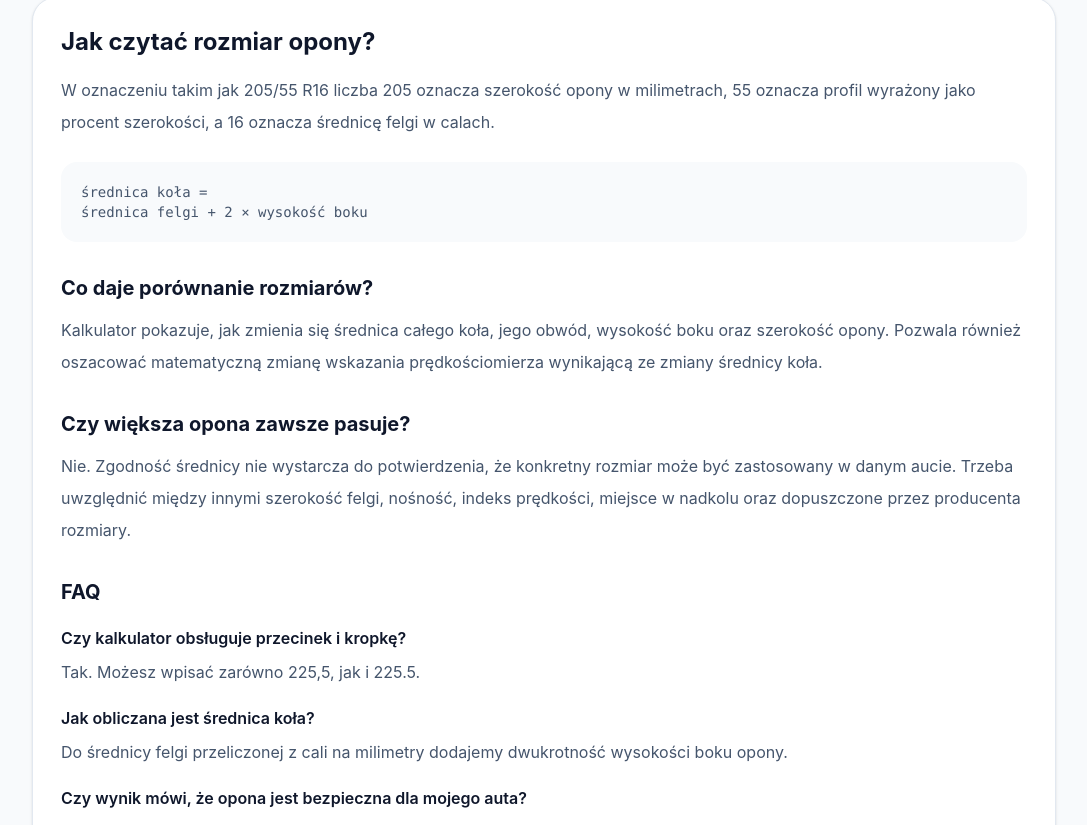
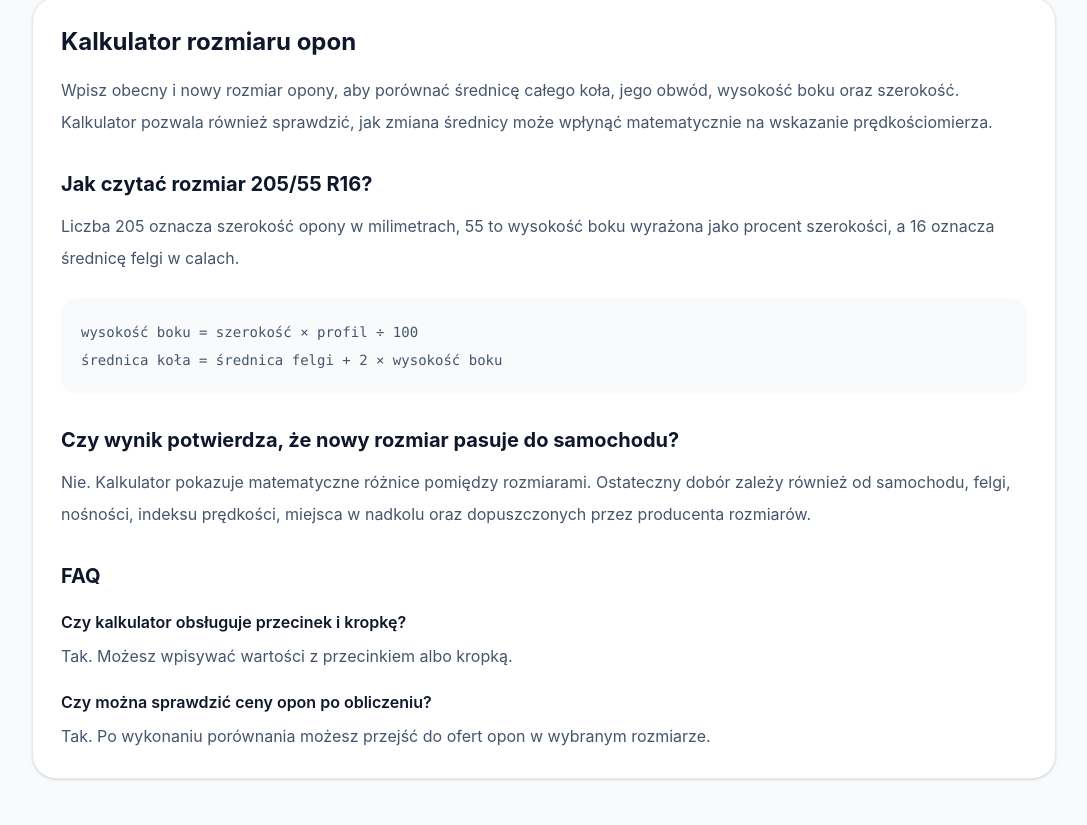
Before and after one commit to KondziK2504/policzdobrze, a Next.js app: page /motoryzacja/opony in a window 1280 px wide. Shown: the part 1695-2520 px from the top of the page, without its empty margins (96-1183 px from the left). Built offline with nearby package versions, Linux system fonts and the light colour scheme.

Commit message:
Dodanie afiliacji Ceneo do kalkulatora opon

```diff
--- a/src/app/motoryzacja/opony/page.tsx
+++ b/src/app/motoryzacja/opony/page.tsx
@@ -3,6 +3,7 @@
 import { useState } from "react";
 import CalculatorLayout from "@/components/CalculatorLayout";
 import CalculatorTracker from "@/components/CalculatorTracker";
+import AffiliateButton from "@/components/AffiliateButton";
 import { parseNumber } from "@/lib/number";
 
 function formatNumber(value: number, digits = 1) {
@@ -33,6 +34,17 @@ function calculateWheel(
     totalDiameter,
     circumference,
   };
+}
+
+function buildCeneoUrl(
+  width: number,
+  profile: number,
+  rim: number,
+) {
+  const search = `${width} ${profile} r${rim}`
+    .replace(/\s+/g, "+");
+
+  return `https://www.ceneo.pl/Opony_osobowe;szukaj-opony+${search}#crid=809544&pid=31174`;
 }
 
 export default function OponyPage() {
@@ -136,6 +148,15 @@ export default function OponyPage() {
       sidewallDifference / 2;
   }
 
+  const ceneoUrl =
+    validReplacement
+      ? buildCeneoUrl(
+          replacement.width,
+          replacement.profile,
+          replacement.rim,
+        )
+      : "#";
+
   function handleCalculate() {
     if (!valid) {
       setCalculated(false);
@@ -237,8 +258,6 @@ export default function OponyPage() {
 
       <div className="mx-auto max-w-5xl">
 
-        {/* DANE */}
-
         <div className="grid gap-8 lg:grid-cols-2">
 
           {/* OBECNA OPONA */}
@@ -262,7 +281,6 @@ export default function OponyPage() {
               </div>
 
             </div>
-
 
             <div className="mt-7 grid gap-4 sm:grid-cols-3">
 
@@ -290,9 +308,7 @@ export default function OponyPage() {
                   </span>
 
                 </div>
-
               </div>
-
 
               <div>
                 <label className="mb-2 block text-sm font-semibold">
@@ -318,9 +334,7 @@ export default function OponyPage() {
                   </span>
 
                 </div>
-
               </div>
-
 
               <div>
                 <label className="mb-2 block text-sm font-semibold">
@@ -346,11 +360,9 @@ export default function OponyPage() {
                   </span>
 
                 </div>
-
               </div>
 
             </div>
-
 
             <div className="mt-5 rounded-2xl bg-slate-50 p-4 text-center">
 
@@ -359,9 +371,7 @@ export default function OponyPage() {
               </div>
 
               <div className="mt-1 text-2xl font-black">
-                {current.width > 0 &&
-                current.profile > 0 &&
-                current.rim > 0
+                {validCurrent
                   ? `${current.width}/${current.profile} R${current.rim}`
                   : "—"}
               </div>
@@ -393,7 +403,6 @@ export default function OponyPage() {
 
             </div>
 
-
             <div className="mt-7 grid gap-4 sm:grid-cols-3">
 
               <div>
@@ -420,9 +429,7 @@ export default function OponyPage() {
                   </span>
 
                 </div>
-
               </div>
-
 
               <div>
                 <label className="mb-2 block text-sm font-semibold">
@@ -448,9 +455,7 @@ export default function OponyPage() {
                   </span>
 
                 </div>
-
               </div>
-
 
               <div>
                 <label className="mb-2 block text-sm font-semibold">
@@ -476,11 +481,9 @@ export default function OponyPage() {
                   </span>
 
                 </div>
-
               </div>
 
             </div>
-
 
             <div className="mt-5 rounded-2xl bg-blue-50 p-4 text-center">
 
@@ -489,9 +492,7 @@ export default function OponyPage() {
               </div>
 
               <div className="mt-1 text-2xl font-black text-blue-700">
-                {replacement.width > 0 &&
-                replacement.profile > 0 &&
-                replacement.rim > 0
+                {validReplacement
                   ? `${replacement.width}/${replacement.profile} R${replacement.rim}`
                   : "—"}
               </div>
@@ -507,20 +508,15 @@ export default function OponyPage() {
 
         <div className="mt-8 rounded-3xl border border-slate-200 bg-white p-7 shadow-sm">
 
-          <div className="max-w-2xl">
-
           <h2 className="text-xl font-bold">
             Wskazanie prędkościomierza
           </h2>
 
-            <p className="mt-2 text-sm leading-6 text-slate-500">
+          <p className="mt-2 max-w-2xl text-sm leading-6 text-slate-500">
             Opcjonalnie podaj prędkość widoczną na liczniku,
             aby sprawdzić orientacyjną rzeczywistą prędkość
             po zmianie rozmiaru koła.
           </p>
-
-          </div>
-
 
           <div className="mt-6 max-w-sm">
 
@@ -558,7 +554,6 @@ export default function OponyPage() {
               Porównaj rozmiary
             </button>
 
-
             <button
               type="button"
               onClick={handleExample}
@@ -566,7 +561,6 @@ export default function OponyPage() {
             >
               Wypełnij przykładem
             </button>
-
 
             <button
               type="button"
@@ -626,8 +620,6 @@ export default function OponyPage() {
 
             <div className="mt-7">
 
-              {/* GŁÓWNY WYNIK */}
-
               <div
                 className={
                   Math.abs(diameterDifferencePercent) <= 3
@@ -663,8 +655,6 @@ export default function OponyPage() {
 
               </div>
 
-
-              {/* PARAMETRY */}
 
               <div className="mt-4 grid gap-4 sm:grid-cols-2 lg:grid-cols-4">
 
@@ -734,14 +724,11 @@ export default function OponyPage() {
               </div>
 
 
-              {/* SZCZEGÓŁOWE RÓŻNICE */}
-
               <div className="mt-4 rounded-2xl bg-white/10 p-5">
 
                 <div className="text-sm font-semibold text-white">
                   Szczegóły zmiany
                 </div>
-
 
                 <div className="mt-3 divide-y divide-white/10">
 
@@ -813,8 +800,6 @@ export default function OponyPage() {
               </div>
 
 
-              {/* PRĘDKOŚĆ */}
-
               {speed > 0 && (
 
                 <div className="mt-4 rounded-2xl bg-blue-500/10 p-5">
@@ -838,7 +823,52 @@ export default function OponyPage() {
               )}
 
 
-              {/* KOPIOWANIE */}
+              {/* CENEO */}
+
+              <div className="mt-6 rounded-2xl border border-blue-400/20 bg-blue-400/5 p-5">
+
+                <div className="flex items-start gap-3">
+
+                  <div className="text-2xl">
+                    🛞
+                  </div>
+
+                  <div className="flex-1">
+
+                    <div className="font-bold">
+                      Szukasz opon w rozmiarze{" "}
+                      {replacement.width}/{replacement.profile} R
+                      {replacement.rim}?
+                    </div>
+
+                    <p className="mt-2 text-sm leading-6 text-slate-400">
+                      Sprawdź dostępne oferty i porównaj ceny opon
+                      w tym rozmiarze.
+                    </p>
+
+                  </div>
+
+                </div>
+
+
+                <div className="mt-4">
+
+                  <AffiliateButton
+                    calculator="opony"
+                    partner="ceneo"
+                    href={ceneoUrl}
+                  >
+                    Sprawdź ceny opon
+                  </AffiliateButton>
+
+                </div>
+
+                <p className="mt-3 text-center text-xs text-slate-500">
+                  Link partnerski Ceneo.
+                </p>
+
+              </div>
+
 
               <button
                 type="button"
@@ -851,8 +881,6 @@ export default function OponyPage() {
               </button>
 
 
-              {/* OSTRZEŻENIE */}
-
               <div className="mt-5 rounded-2xl border border-amber-400/20 bg-amber-400/5 p-5">
 
                 <div className="font-semibold text-amber-200">
@@ -860,11 +888,12 @@ export default function OponyPage() {
                 </div>
 
                 <p className="mt-2 text-sm leading-6 text-slate-400">
-                  Kalkulator porównuje wyłącznie parametry geometryczne
-                  rozmiarów opon. Nie potwierdza, że dany rozmiar jest
-                  dopuszczony do konkretnego samochodu. Przed zmianą
-                  rozmiaru sprawdź zalecenia producenta pojazdu, felgi
-                  i opony oraz wymagania dotyczące homologacji.
+                  Kalkulator porównuje parametry geometryczne
+                  rozmiarów opon. Nie potwierdza, że dany rozmiar
+                  jest dopuszczony do konkretnego samochodu.
+                  Przed zmianą rozmiaru sprawdź zalecenia producenta
+                  pojazdu, felgi i opony oraz wymagania dotyczące
+                  homologacji.
                 </p>
 
               </div>
@@ -881,48 +910,45 @@ export default function OponyPage() {
         <div className="mt-10 rounded-3xl border border-slate-200 bg-white p-7 shadow-sm">
 
           <h2 className="text-2xl font-bold">
-            Jak czytać rozmiar opony?
+            Kalkulator rozmiaru opon
           </h2>
 
           <p className="mt-4 leading-8 text-slate-600">
-            W oznaczeniu takim jak 205/55 R16 liczba 205 oznacza
-            szerokość opony w milimetrach, 55 oznacza profil wyrażony
-            jako procent szerokości, a 16 oznacza średnicę felgi
-            w calach.
+            Wpisz obecny i nowy rozmiar opony, aby porównać
+            średnicę całego koła, jego obwód, wysokość boku
+            oraz szerokość. Kalkulator pozwala również sprawdzić,
+            jak zmiana średnicy może wpłynąć matematycznie na
+            wskazanie prędkościomierza.
           </p>
 
 
-          <div className="mt-6 rounded-2xl bg-slate-50 p-5 font-mono text-sm text-slate-600">
+          <h3 className="mt-8 text-xl font-bold">
+            Jak czytać rozmiar 205/55 R16?
+          </h3>
 
-            średnica koła =
+          <p className="mt-3 leading-8 text-slate-600">
+            Liczba 205 oznacza szerokość opony w milimetrach,
+            55 to wysokość boku wyrażona jako procent szerokości,
+            a 16 oznacza średnicę felgi w calach.
+          </p>
+
+
+          <div className="mt-6 rounded-2xl bg-slate-50 p-5 font-mono text-sm leading-7 text-slate-600">
+            wysokość boku = szerokość × profil ÷ 100
             <br />
-            średnica felgi + 2 × wysokość boku
-
+            średnica koła = średnica felgi + 2 × wysokość boku
           </div>
 
 
           <h3 className="mt-8 text-xl font-bold">
-            Co daje porównanie rozmiarów?
+            Czy wynik potwierdza, że nowy rozmiar pasuje do samochodu?
           </h3>
 
           <p className="mt-3 leading-8 text-slate-600">
-            Kalkulator pokazuje, jak zmienia się średnica całego
-            koła, jego obwód, wysokość boku oraz szerokość opony.
-            Pozwala również oszacować matematyczną zmianę wskazania
-            prędkościomierza wynikającą ze zmiany średnicy koła.
-          </p>
-
-
-          <h3 className="mt-8 text-xl font-bold">
-            Czy większa opona zawsze pasuje?
-          </h3>
-
-          <p className="mt-3 leading-8 text-slate-600">
-            Nie. Zgodność średnicy nie wystarcza do potwierdzenia,
-            że konkretny rozmiar może być zastosowany w danym aucie.
-            Trzeba uwzględnić między innymi szerokość felgi,
-            nośność, indeks prędkości, miejsce w nadkolu oraz
-            dopuszczone przez producenta rozmiary.
+            Nie. Kalkulator pokazuje matematyczne różnice pomiędzy
+            rozmiarami. Ostateczny dobór zależy również od samochodu,
+            felgi, nośności, indeksu prędkości, miejsca w nadkolu
+            oraz dopuszczonych przez producenta rozmiarów.
           </p>
 
 
@@ -938,32 +964,20 @@ export default function OponyPage() {
               </h4>
 
               <p className="mt-2 leading-7 text-slate-600">
-                Tak. Możesz wpisać zarówno 225,5, jak i 225.5.
+                Tak. Możesz wpisywać wartości z przecinkiem
+                albo kropką.
               </p>
             </div>
 
 
             <div>
               <h4 className="font-semibold">
-                Jak obliczana jest średnica koła?
+                Czy można sprawdzić ceny opon po obliczeniu?
               </h4>
 
               <p className="mt-2 leading-7 text-slate-600">
-                Do średnicy felgi przeliczonej z cali na milimetry
-                dodajemy dwukrotność wysokości boku opony.
-              </p>
-            </div>
-
-
-            <div>
-              <h4 className="font-semibold">
-                Czy wynik mówi, że opona jest bezpieczna dla mojego auta?
-              </h4>
-
-              <p className="mt-2 leading-7 text-slate-600">
-                Nie. Wynik pokazuje różnice geometryczne między
-                rozmiarami. Ostateczny dobór należy sprawdzić dla
-                konkretnego samochodu i felgi.
+                Tak. Po wykonaniu porównania możesz przejść
+                do ofert opon w wybranym rozmiarze.
               </p>
             </div>
 
--- a/src/components/AffiliateButton.tsx
+++ b/src/components/AffiliateButton.tsx
@@ -15,22 +15,33 @@ export default function AffiliateButton({
   href,
   children,
 }: AffiliateButtonProps) {
-  function handleClick() {
+  function handleClick(
+    event: React.MouseEvent<HTMLAnchorElement>,
+  ) {
+    event.preventDefault();
+
     trackEvent("affiliate_click", {
       calculator,
       partner,
     });
+
+    window.setTimeout(() => {
+      window.open(
+        href,
+        "_blank",
+        "noopener,noreferrer",
+      );
+    }, 300);
   }
 
   return (
     <a
       href={href}
-      target="_blank"
+      onClick={handleClick}
       rel="nofollow sponsored noopener"
-      onClick={handleClick}
       className="inline-flex w-full items-center justify-center gap-2 rounded-xl bg-blue-600 px-5 py-3.5 text-sm font-bold text-white shadow-sm transition hover:bg-blue-700 hover:shadow-md"
     >
-      {children}
+      <span>{children}</span>
       <span aria-hidden="true">→</span>
     </a>
   );
```
Lines whose indentation alone changed are shown as unchanged.
